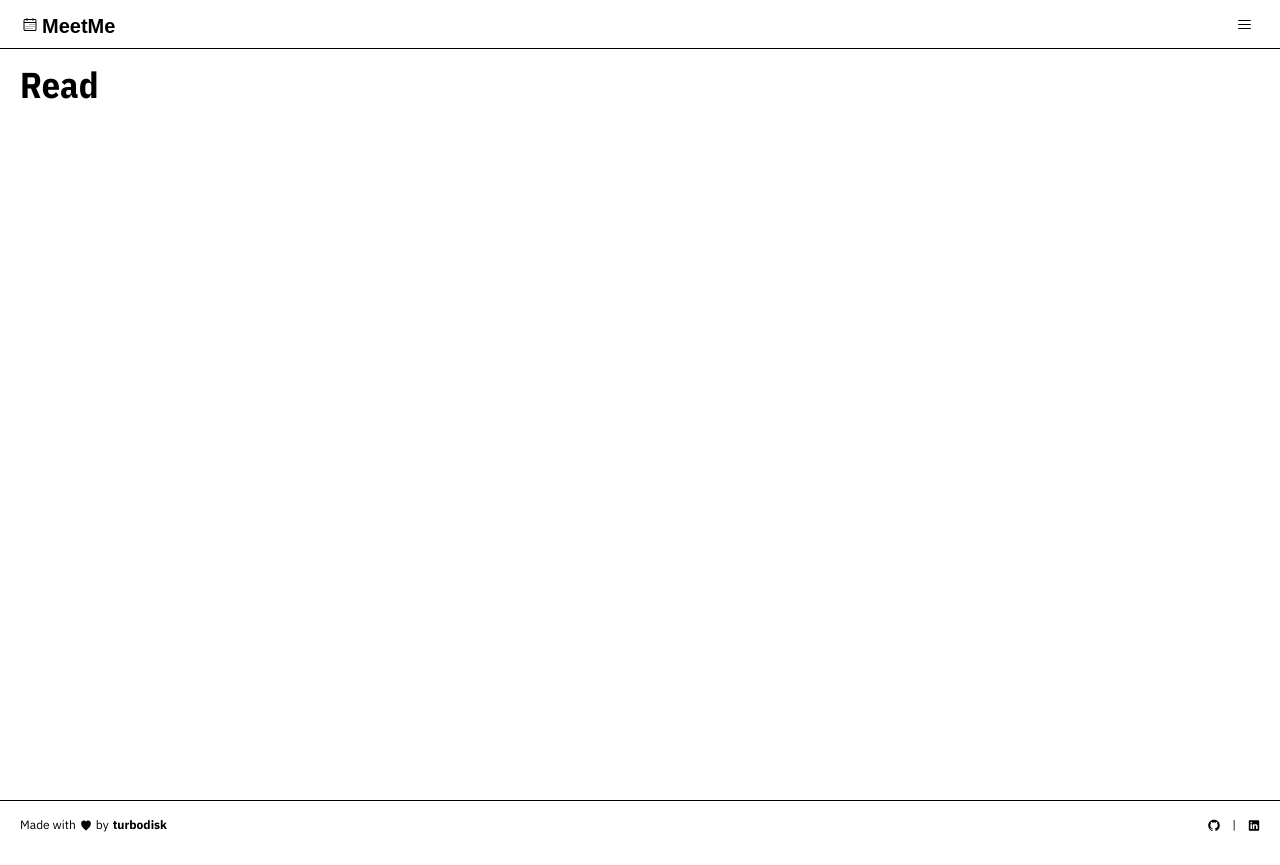
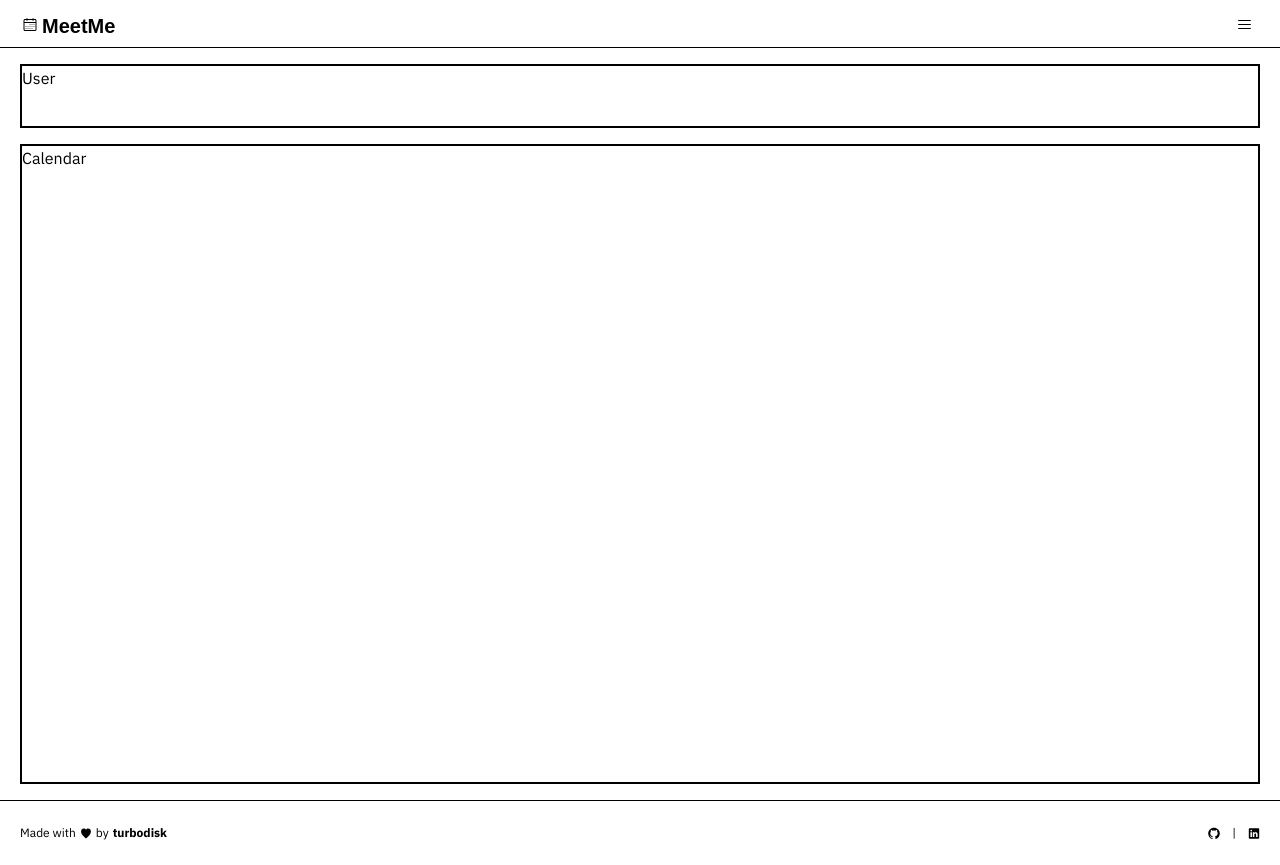
Before and after one commit to diegograssino/meetme, a Next.js app: page /1 in a window 1280 px wide. Built offline with nearby package versions, Linux system fonts and the light colour scheme; a web font is replaced by a local one.

Commit message:
Add grid components and template areas system, main content layout workaround controlled with vars and footer and navbar minor adjustements

```diff
--- a/app/[emailSlug]/page.tsx
+++ b/app/[emailSlug]/page.tsx
@@ -1,4 +1,5 @@
 import Container from "@/components/UI/Container";
+import { Grid } from "@/components/UI/Grid";
 import { Params, SearchParams } from "@/types/shared";
 import { paramsToUser, queryToAvailability } from "@/utils/query";
 
@@ -16,7 +17,26 @@ const ReadPage = async ({ params, searchParams }: PageProps) => {
 
   return (
     <Container className="w-full" as="main">
-      <h1>Read</h1>
+      <Grid
+        templateAreas={`"user" "calendar"`}
+        cols={1}
+        className="gap-sections"
+      >
+        <Grid.Area
+          area="user"
+          as="aside"
+          className="h-user-section border-2 border-foreground"
+        >
+          User
+        </Grid.Area>
+        <Grid.Area
+          area="calendar"
+          as="section"
+          className="h-[calc(100vh-var(--height-navbar)-var(--height-user-section)-(var(--gap-sections)*3))] border-2 border-foreground"
+        >
+          Calendar
+        </Grid.Area>
+      </Grid>
     </Container>
   );
 };
--- a/components/UI/Footer/index.tsx
+++ b/components/UI/Footer/index.tsx
@@ -9,9 +9,9 @@ import Container from "../Container";
 const Footer = () => {
   return (
     <div className="mt-auto">
-      <div className="h-4" />
-      <footer className="text-xs border-t border-accent h-footer">
-        <Container className="py-4 flex justify-between items-center gap-1">
+      <div className="h-4"></div>
+      <footer className="text-xs border-t border-accent">
+        <Container className="py-4 h-footer flex justify-between items-center gap-1">
           <div className="flex items-center gap-3">
             <p className="flex flex-row justify-center gap-1">
               <span>Made with</span>
--- /dev/null
+++ b/components/UI/Grid/index.tsx
@@ -0,0 +1,50 @@
+import { ElementType, HTMLAttributes } from "react";
+
+export interface GridProps extends HTMLAttributes<HTMLOrSVGElement> {
+  as?: ElementType;
+  cols?: number;
+  templateAreas: string;
+}
+
+export const Grid = ({
+  children,
+  as: Tag = "div",
+  cols = 12,
+  templateAreas,
+  ...otherProps
+}: GridProps) => {
+  return (
+    <Tag
+      {...otherProps}
+      style={{
+        gridTemplateAreas: templateAreas,
+      }}
+      className={`grid grid-cols-${cols} ${otherProps.className || ""}`}
+    >
+      {children}
+    </Tag>
+  );
+};
+
+interface GridAreaProps extends HTMLAttributes<HTMLOrSVGElement> {
+  as?: ElementType;
+  area: string;
+}
+
+Grid.Area = function GridArea({
+  as: Tag = "div",
+  children,
+  area,
+  ...otherProps
+}: GridAreaProps) {
+  return (
+    <Tag
+      style={{
+        gridArea: area,
+      }}
+      {...otherProps}
+    >
+      {children}
+    </Tag>
+  );
+};
--- a/styles/globals.css
+++ b/styles/globals.css
@@ -4,8 +4,10 @@
   --color-background: #f7f7f7;
   --color-foreground: #100303;
   --color-accent: #43d8c9;
-  --height-footer: 3rem;
-  --height-navbar: 2;
+  --height-footer: 4rem;
+  --height-navbar: 3rem;
+  --gap-sections: 1rem;
+  --height-user-section: 4rem;
   /* --text-icon: 0.9375rem; */
 }
 
@@ -19,6 +21,8 @@
   --text-icon: 0.9375rem;
   --height-footer: var(--height-footer);
   --height-navbar: var(--height-navbar);
+  --gap-sections: var(--gap-sections);
+  --height-user-section: var(--height-user-section);
 }
 
 @media (prefers-color-scheme: dark) {
```
